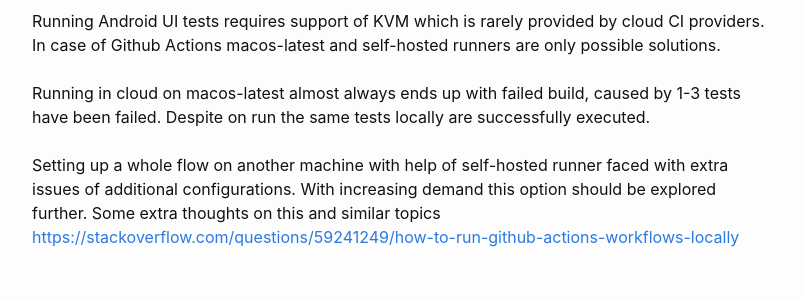
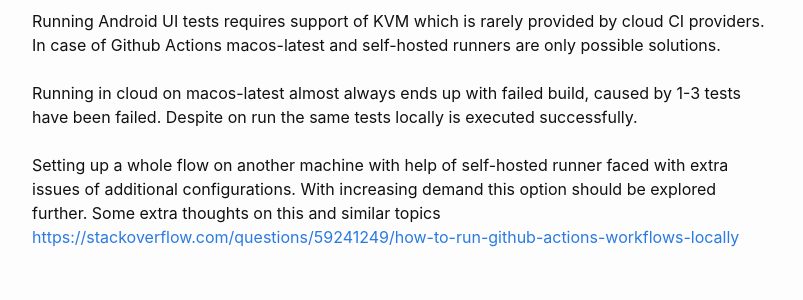
Before and after one commit to Gelassen/dkazakov.github.io, a Jekyll site: the page built from _posts/2023-04-23-swap-tech-notes-part-4.html, in a window 1280 px wide and 900 px high, scrolled down 3287 px. Shown: the part 177-477 px from the top of the window, without its empty margins (238-1041 px from the left). Built offline with Jekyll 4.4.1, drawn with Linux system fonts in a browser that asks for light colours.

Commit message:
Fix one more grammar issue

```diff
--- a/_posts/2023-04-23-swap-tech-notes-part-4.html
+++ b/_posts/2023-04-23-swap-tech-notes-part-4.html
@@ -161,7 +161,7 @@ modified_time: '2023-04-23'
 
             Running in cloud on macos-latest almost always ends up with failed
             build, caused by 1-3 tests have been failed. Despite on run the
-            same tests locally are successfully executed. <br><br>
+            same tests locally is executed successfully. <br><br>
 
             Setting up a whole flow on another machine with help of self-hosted
             runner faced with extra issues of additional configurations. With
```
Also changed, not shown: other parts of _posts/2023-04-23-swap-tech-notes-part-4.html (+1 -1 lines).
